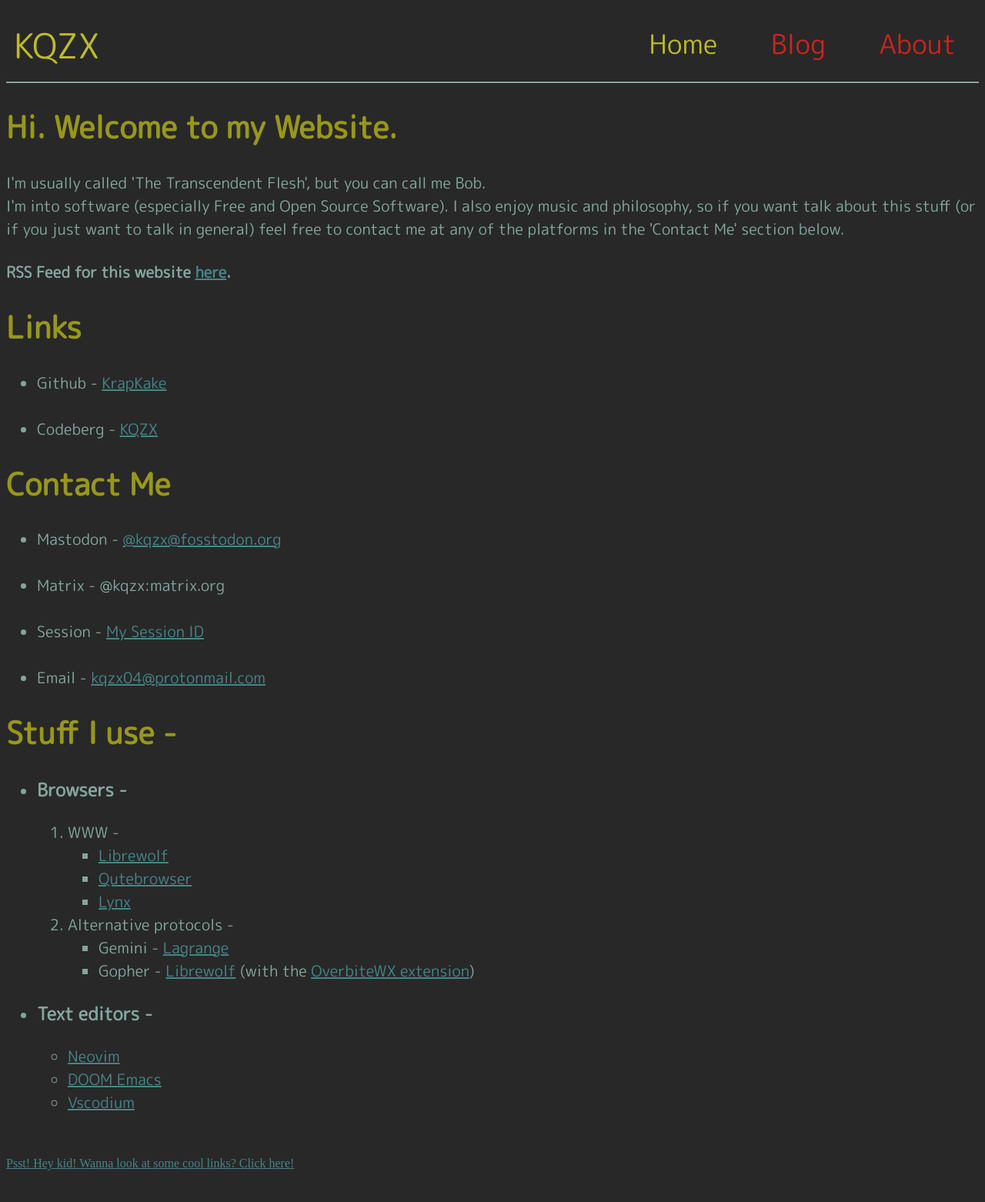
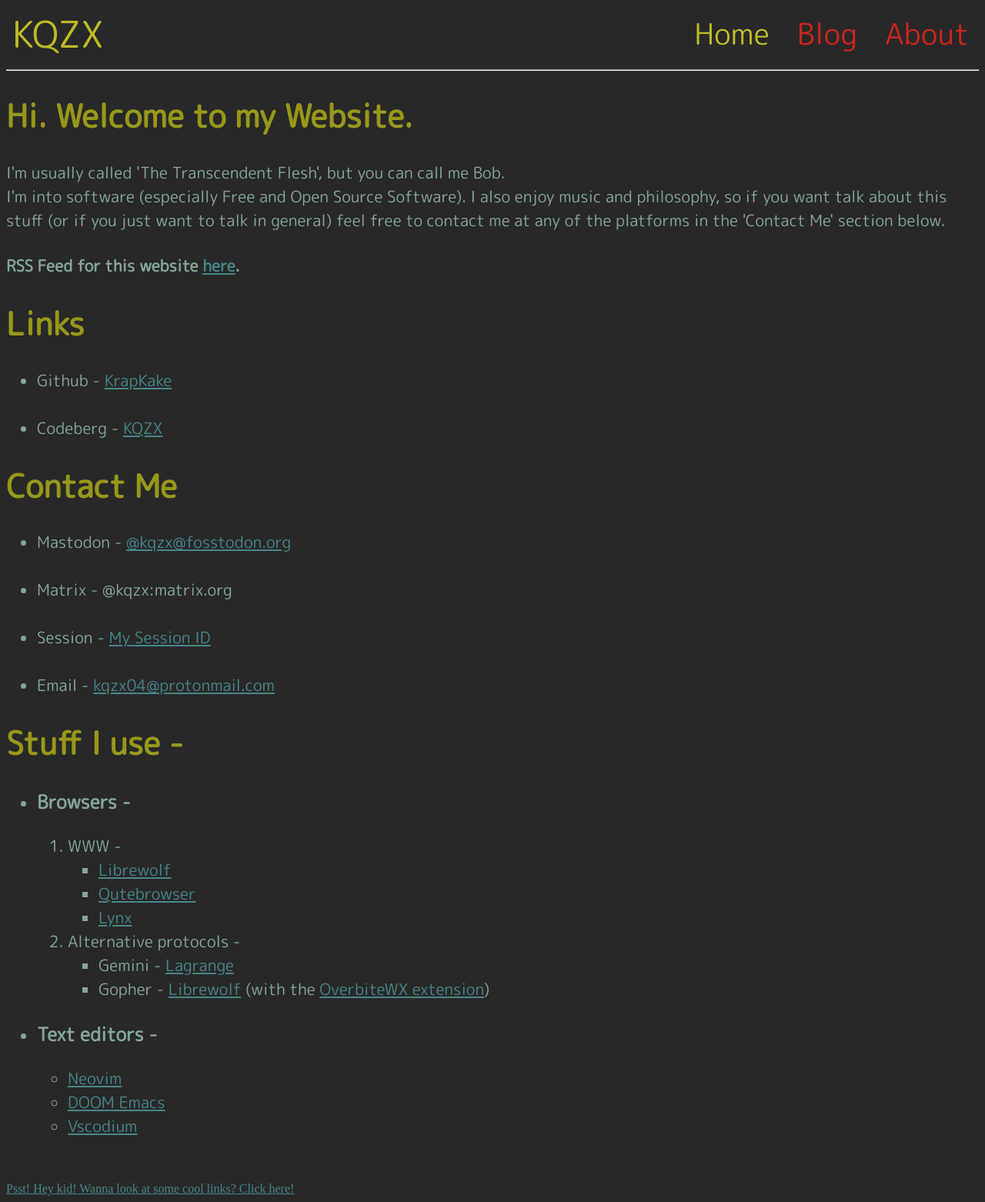
Before and after one commit to KrapKake/Website, a Jekyll site: the page built from index.html, in a window 1280 px wide. Shown: the whole page at 77% size. Built offline with Jekyll 4.4.1, drawn with Linux system fonts in a browser that asks for light colours; before the commit the page ends 1529 px from its top, so only the background shows below that.

Commit message:
Switched to relative units

```diff
--- a/_layouts/default.html
+++ b/_layouts/default.html
@@ -8,10 +8,11 @@
     {% seo %}
   </head>
   <body>
-    <br><a href="/" id="kqzx">KQZX</a>
-    <div class="header">{% include header.html %}</div>
-    <br><br><br><br>
-    <hr color="#83a59d">
+    <div class="title">
+      <a href="/" id="kqzx">KQZX</a>
+      <div class="header">{% include header.html %}</div>
+    </div>
+    <hr>
     {{ content }}
   </body>
 </html>
--- a/_sass/main.scss
+++ b/_sass/main.scss
@@ -1,29 +1,25 @@
 @import url('https://fonts.googleapis.com/css2?family=M+PLUS+Rounded+1c&display=swap');
 
 .current {
-    padding: 30px;
+    padding-left: 0.8rem;
+    padding-right: 0.8rem;
     color: green;
-    font-size: 35px;
+    font-size: 2.4rem;
     text-decoration: none;
     color: #bdbb26;
     font-family: 'M PLUS Rounded 1c', sans-serif;
 }
 .general {
-    padding: 30px;
-    font-size: 35px;
+    padding-left: 0.8rem;
+    padding-right: 0.8rem;
+    font-size: 2.4rem;
     text-decoration: none;
     color: #cc241d;
     font-family: 'M PLUS Rounded 1c', sans-serif;
 }
-.title1 {
-    font-family: 'M PLUS Rounded 1c', sans-serif;
-    font-size: 45px;
-    text-align: center;
-    text-decoration: underline;
-}
 .content {
     font-family: 'M PLUS Rounded 1c', sans-serif;
-    font-size: 20px;
+    font-size: 1.3rem;
     color: #83a59d;
 }
 body {
@@ -36,12 +32,15 @@ a {
 #kqzx {
     text-decoration: none;
     color: #bdbb26;
-    font-size: 45px;
     font-family: 'M PLUS Rounded 1c', sans-serif;
     float: left;
-    padding-left: 10px;
+    font-size: 3rem;
+    padding-left: 0.5rem;
 }
 .header {
     float: right;
-    padding-top: 5px;
+    padding-top: 0.5rem;
 }
+.title {
+    padding-bottom: 4.6rem;
+}
```
Also changed, not shown: 9 other files.
